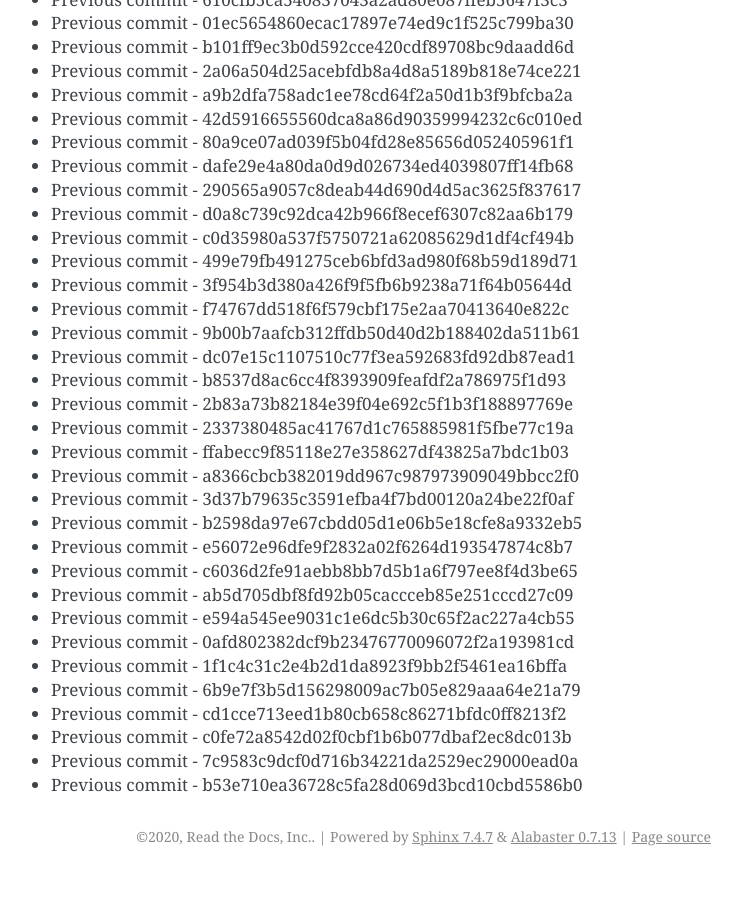
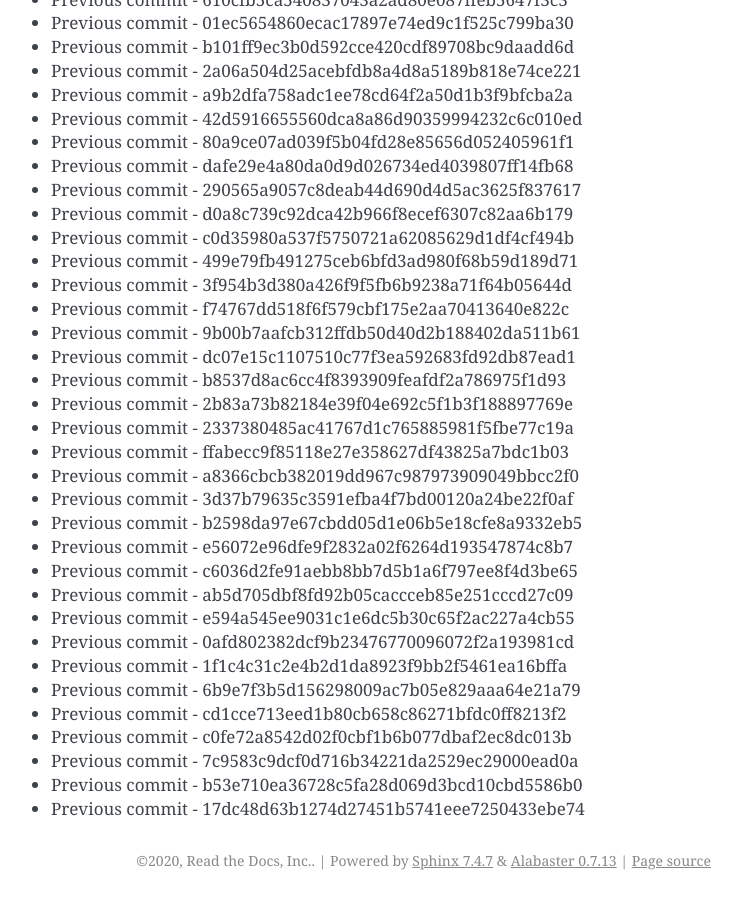
Before and after one commit to readthedocs/rtd-git-stresstest, a Sphinx documentation site: the page built from docs/updates.rst, in a window 1280 px wide and 900 px high, scrolled down 97533 px. Shown: the whole window, without its empty margins (399-1141 px from the left). Built offline with Sphinx 7.4.7, drawn with Linux system fonts in a browser that asks for light colours; before the commit the page ends 98409 px from its top, so only the background shows below that.

Commit message:
Generating commit from previous: 17dc48d63b1274d27451b5741eee7250433ebe74

```diff
--- a/docs/updates.rst
+++ b/docs/updates.rst
@@ -4130,3 +4130,4 @@ It can be tested for any performance characteristics.
 * Previous commit - c0fe72a8542d02f0cbf1b6b077dbaf2ec8dc013b
 * Previous commit - 7c9583c9dcf0d716b34221da2529ec29000ead0a
 * Previous commit - b53e710ea36728c5fa28d069d3bcd10cbd5586b0
+* Previous commit - 17dc48d63b1274d27451b5741eee7250433ebe74
```
